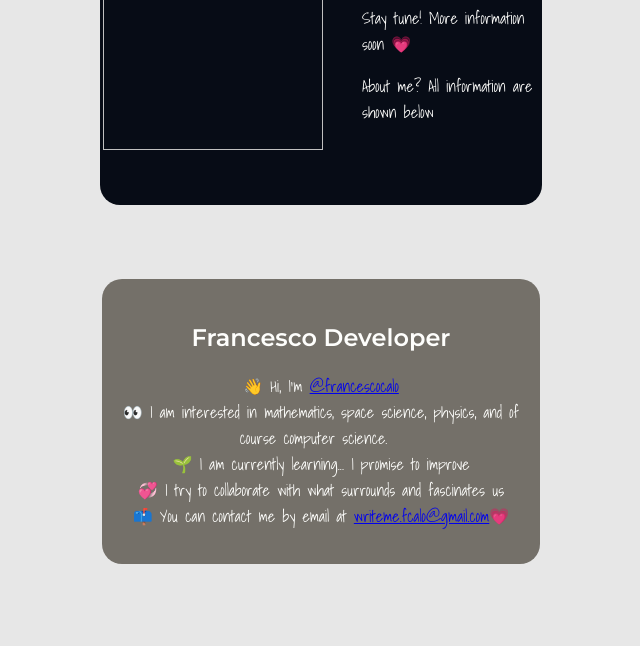
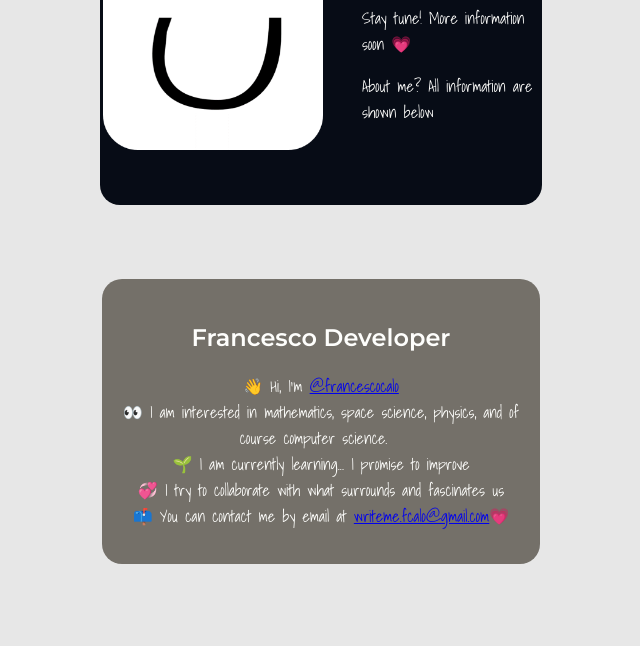
Before and after one commit to francescocalo/Emotions, a plain HTML site: page index.html in a window 1280 px wide. Shown: the part 174-820 px from the top of the page, without its empty margins (319-959 px from the left). Drawn offline with Linux system fonts and the light colour scheme; the site is published under a folder, as on GitHub Pages, so addresses that start at the root find nothing.

Commit message:
Landing Page v1.1

```diff
--- a/index.html
+++ b/index.html
@@ -3,7 +3,7 @@
 	  <!-- Titolo della pagina -->
 	  <title>Emotions</title>
 	  <!-- Favicon image -->
-	  <link rel="icon" type="image/x-icon" href="/emotions.png">
+	  <link rel="icon" type="image/x-icon" href="emotions.png">
 	  <!-- Riferimento a foglio di stile -->
 	  <link href="style.css" rel="stylesheet" type="text/css">
 	  <!-- Connessione alle librerie di Gooogle Fonts -->
@@ -25,7 +25,7 @@
 							<td>
 							<!-- Spazio bianco -->
 							ㅤㅤ
-								<img src="/emotions.png" alt="" width="220" height="220" />
+								<img src="emotions.png" alt="" width="220" height="220" />
 							</td>
 							<td>
 							ㅤㅤㅤㅤ
```
